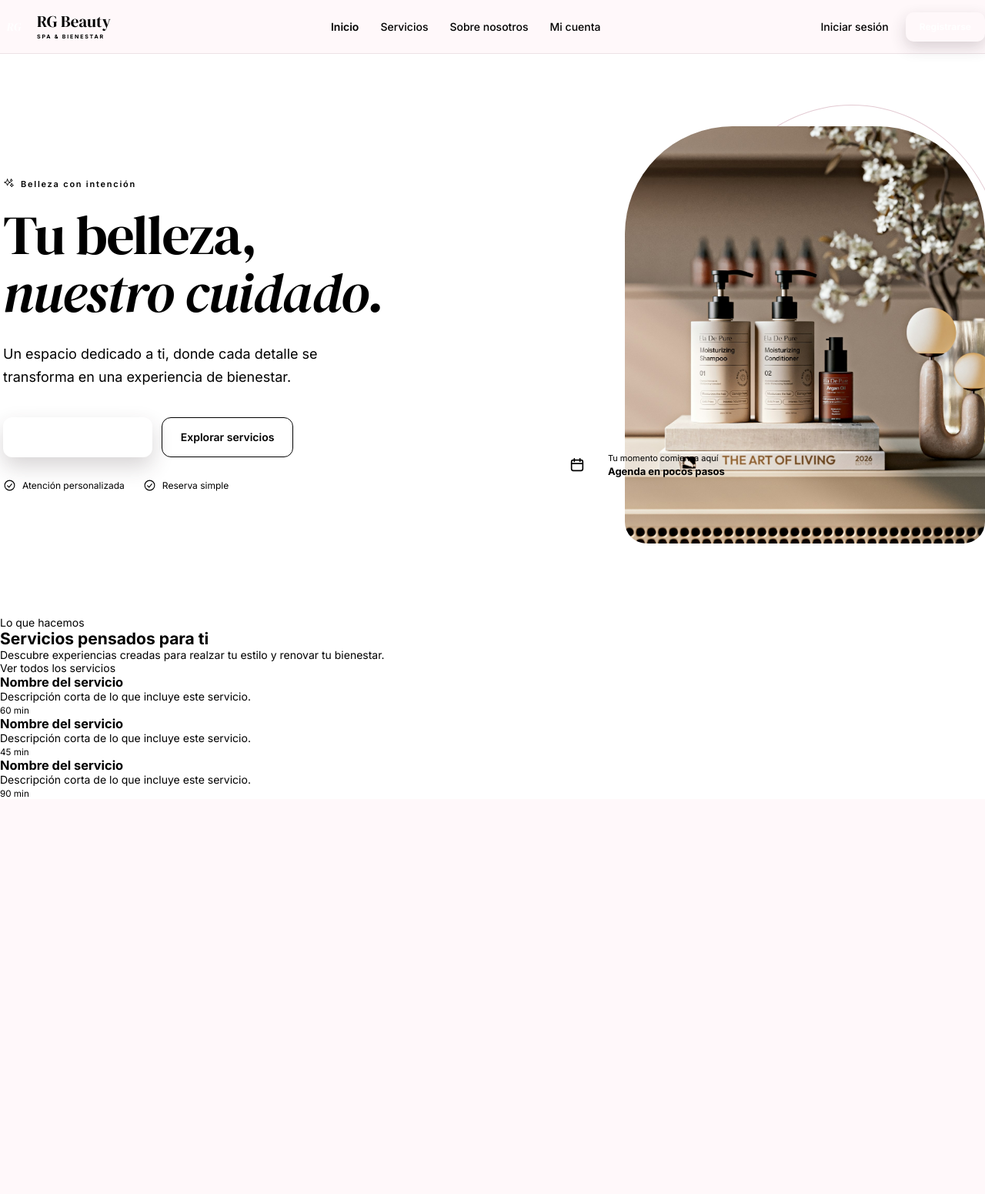
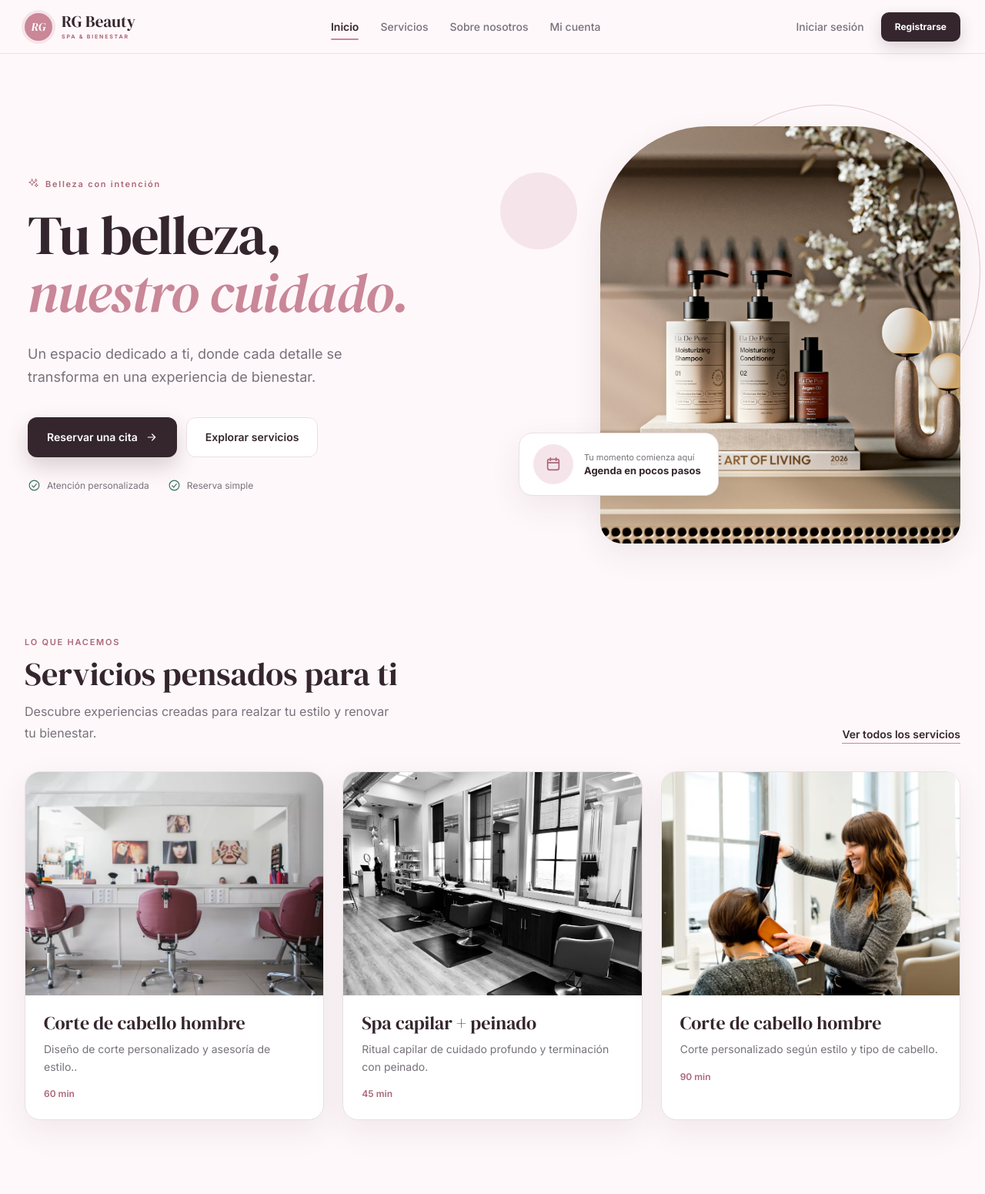
Before and after one commit to Daniel3405/RG_Beauty, a Django app: page / in a window 1280 px wide. Shown: the whole page at 77% size. Before the commit the page ends 1036 px from the top, so only its background shows below. Run offline with Django 5.2, Linux system fonts and the light colour scheme.

Commit message:
1.5 servicios pensados para ti listos
otra parte de inicio lista.

```diff
--- a/Inicio/templates/inicio/Inicio.html
+++ b/Inicio/templates/inicio/Inicio.html
@@ -108,28 +108,35 @@
       <div class="service-grid">
 
         <article class="service-card">
-          <div class="service-image"></div>
+          <div class="service-image">
+
+            <img src="{% static "inicio/img/photo-1521590832167-7bcbfaa6381f.avif" %}" alt="Servicio de belleza">
+          </div>
           <div class="service-body">
-            <h3>Nombre del servicio</h3>
-            <p>Descripción corta de lo que incluye este servicio.</p>
+            <h3>Corte de cabello hombre</h3>
+            <p>Diseño de corte personalizado y asesoría de estilo..</p>
             <small>60 min</small>
           </div>
         </article>
 
         <article class="service-card">
-          <div class="service-image"></div>
+          <div class="service-image">
+            <img src="{% static "inicio/img/photo-1560066984-138dadb4c035.avif" %}" alt="Servicio de belleza">
+          </div>
           <div class="service-body">
-            <h3>Nombre del servicio</h3>
-            <p>Descripción corta de lo que incluye este servicio.</p>
+            <h3>Spa capilar + peinado</h3>
+            <p>Ritual capilar de cuidado profundo y terminación con peinado.</p>
             <small>45 min</small>
           </div>
         </article>
 
         <article class="service-card">
-          <div class="service-image"></div>
+          <div class="service-image">
+            <img src="{% static "inicio/img/photo-1562322140-8baeececf3df.avif" %}" alt="Servicio de belleza">
+          </div>
           <div class="service-body">
-            <h3>Nombre del servicio</h3>
-            <p>Descripción corta de lo que incluye este servicio.</p>
+            <h3>Corte de cabello hombre</h3>
+            <p>Corte personalizado según estilo y tipo de cabello.</p>
             <small>90 min</small>
           </div>
         </article>
--- a/static/inicio/css/inicio.css
+++ b/static/inicio/css/inicio.css
@@ -1,5 +1,4 @@
-
-* ---------- Variables ---------- */
+/* ---------- Variables ---------- */
 :root {
   --rose: #c98798;
   --rose-dark: #aa6779;
@@ -9,18 +8,31 @@
   --muted: #77717a;
   --line: #eadfe3;
   --green: #39705b;
+  --green-bg: #e6f2ed;
+  --yellow: #9a6a20;
+  --yellow-bg: #fff4d8;
+  --red: #a8444b;
+  --red-bg: #fbe9ea;
   --white: #fff;
   --shadow: 0 14px 40px #35262e14;
   --gutter: max(32px, calc((100vw - 1260px) / 2));
 }
 
 /* ---------- Reset ---------- */
-*, ::before, ::after { box-sizing: border-box; margin: 0; padding: 0 }
+*, ::before, ::after, ::backdrop {
+  box-sizing: border-box;
+  margin: 0;
+  padding: 0;
+  border: 0 solid;
+}
+
 * { outline-color: var(--rose) }
 
 html {
   scroll-behavior: smooth;
   line-height: 1.5;
+  tab-size: 4;
+  text-size-adjust: 100%;
   -webkit-text-size-adjust: 100%;
   -webkit-tap-highlight-color: transparent;
 }
@@ -32,6 +44,7 @@ body {
   font: 14px Inter, Arial, sans-serif;
 }
 
+h1, h2, h3, h4, h5, h6 { font-size: inherit; font-weight: inherit }
 a { color: inherit; text-decoration: none }
 ul { list-style: none }
 img { display: block; max-width: 100% }
@@ -289,12 +302,77 @@ svg { fill: none; stroke: currentColor; stroke-width: 1.8; stroke-linecap: round
 .hero-card small { color: var(--muted); font-size: 11px }
 .hero-card strong { margin-top: 2px; font-size: 13px; font-weight: 700 }
 
+/* ---------- Servicios (vista previa) ---------- */
+.services-preview { padding: 24px var(--gutter) 96px }
+
+.section-heading {
+  display: flex;
+  align-items: flex-end;
+  justify-content: space-between;
+  gap: 24px;
+  margin-bottom: 36px;
+}
+
+.kicker {
+  color: var(--rose-dark);
+  font-size: 11px;
+  font-weight: 600;
+  letter-spacing: .16em;
+  text-transform: uppercase;
+}
+
+.section-heading h2, .about h2, .promo-copy h2 {
+  margin: 11px 0 12px;
+  font: 42px/1.13 "DM Serif Display", serif;
+}
+
+.section-heading p { max-width: 480px; color: var(--muted); font-size: 16px; line-height: 1.7 }
+
+.link-button {
+  flex: none;
+  padding-bottom: 3px;
+  border-bottom: 1px solid var(--rose);
+  font-size: 14px;
+  font-weight: 600;
+  transition: color .2s, border-color .2s;
+}
+
+.link-button:hover { color: var(--rose-dark); border-color: var(--rose-dark) }
+
+.service-grid {
+  display: grid;
+  grid-template-columns: repeat(3, minmax(0, 1fr));
+  gap: 24px;
+}
+
+.service-card {
+  overflow: hidden;
+  background: var(--white);
+  border: 1px solid var(--line);
+  border-radius: 20px;
+  box-shadow: var(--shadow);
+}
+
+.service-image {
+  aspect-ratio: 4 / 3;
+  background: linear-gradient(135deg, var(--rose-light), #ecd2da);
+}
+
+.service-image img { width: 100%; height: 100%; object-fit: cover }
+
+.service-body { padding: 22px 24px 26px }
+.service-body h3 { font: 24px/1.2 "DM Serif Display", serif }
+.service-body p { margin-top: 8px; color: var(--muted); line-height: 1.6 }
+.service-body small { display: block; margin-top: 16px; color: var(--rose-dark); font-size: 12px; font-weight: 600 }
+
 /* ---------- Responsive ---------- */
 @media (max-width: 1000px) {
   .hero { grid-template-columns: 1fr; gap: 56px; min-height: 0; padding: 48px 24px 72px }
   .hero-visual { justify-self: center }
   .hero-visual::before { display: none }
   .hero-card { left: 16px }
+  .service-grid { grid-template-columns: repeat(2, minmax(0, 1fr)) }
+  .services-preview { padding: 24px 24px 72px }
 }
 
 @media (max-width: 860px) {
@@ -307,4 +385,7 @@ svg { fill: none; stroke: currentColor; stroke-width: 1.8; stroke-linecap: round
   .nav-links, .nav-actions a { display: none }
   .hero p { font-size: 16px }
   .btn { flex: 1 1 100% }
+  .service-grid { grid-template-columns: 1fr }
+  .section-heading { flex-direction: column; align-items: flex-start }
+  .section-heading h2 { font-size: 34px }
 }
```
Also changed, not shown: static/inicio/img/photo-1521590832167-7bcbfaa6381f.avif (added), static/inicio/img/photo-1562322140-8baeececf3df.avif (added).
